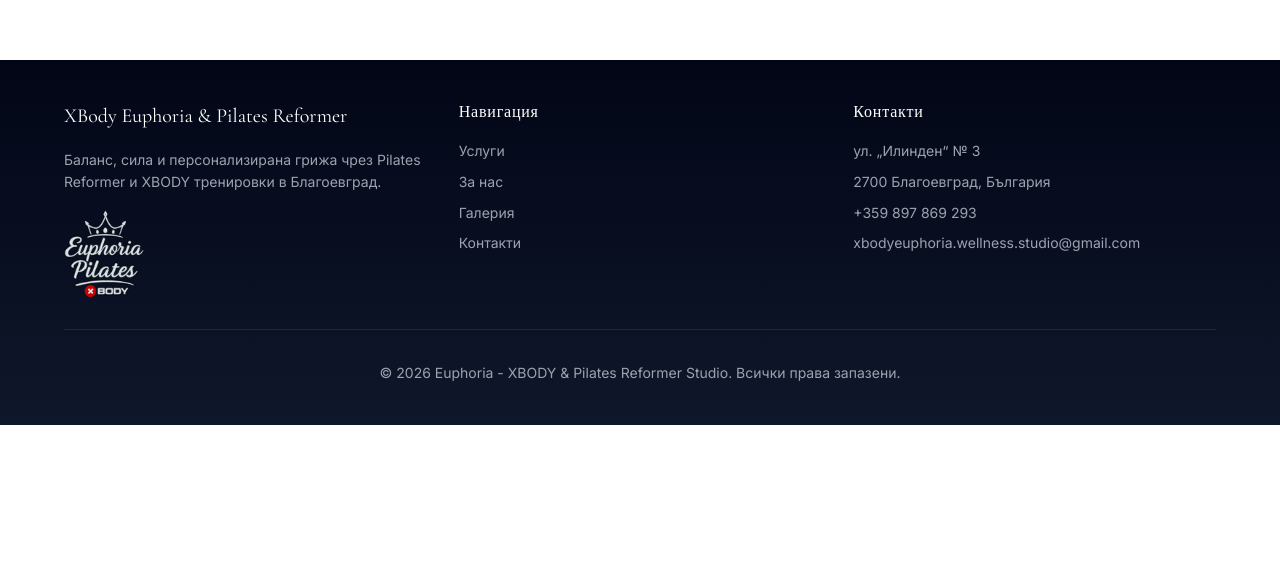
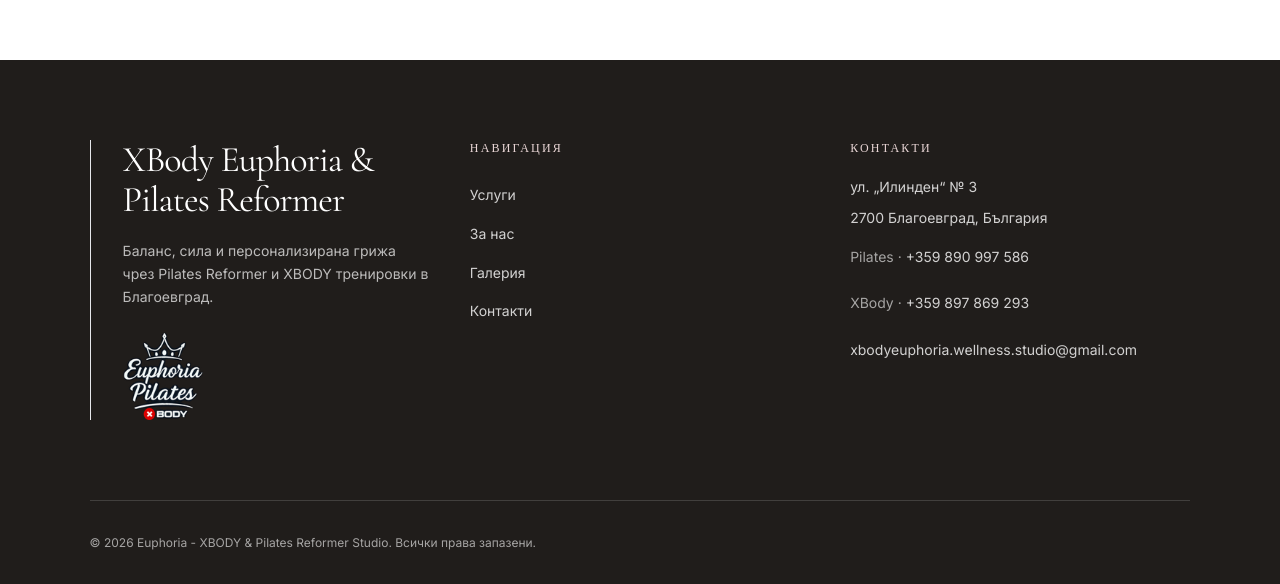
Before and after one commit to denichinv/euphoria-wellness-studio-bg, a React (Vite) app: page / in a window 1280 px wide. Shown: the part 6649-7233 px from the top of the page. Before the commit the page ends 7074 px from the top, so only its background shows below. Built offline with nearby package versions, Linux system fonts and the light colour scheme.

Commit message:
refactor: redesign footer layout and styling

```diff
--- a/src/components/layout/Footer.tsx
+++ b/src/components/layout/Footer.tsx
@@ -3,14 +3,14 @@
 export function Footer() {
   const { t } = useTranslation();
   return (
-    <footer className="bg-gradient-to-b from-slate-950 to-slate-900 text-white py-10 px-5">
-      <div className="mx-auto max-w-6xl">
-        <div className="grid grid-cols-1 gap-8 mb-8 md:grid-cols-3">
+    <footer className="bg-[#201d1b] text-white">
+      <div className="mx-auto max-w-7xl px-6 pt-16 sm:px-10 sm:pt-20 lg:px-[7vw]">
+        <div className="grid grid-cols-1 gap-12 pb-14 lg:grid-cols-3 lg:gap-10 lg:pb-20">
           {/* Brand Section  */}
-          <div>
-            <h3 className="text-xl mb-4 leading-relaxed">{t.footer.heading}</h3>
+          <div className="min-w-0 border-l border-accent-blush/40 pl-5 sm:pl-8">
+            <p className="font-serif text-3xl sm:text-4xl leading-tight tracking-tight">{t.footer.heading}</p>
 
-            <p className="mt-4 text-sm leading-relaxed text-gray-400">
+            <p className="mt-5 max-w-sm text-sm leading-relaxed text-white/70">
               {t.footer.description}
             </p>
 
@@ -19,18 +19,19 @@
               alt={t.footer.alt}
               width={80}
               height={80}
-              className=" mt-4 opacity-90 transition-opacity hover:opacity-100"
+              loading="lazy"
+              className="mt-6"
             />
           </div>
 
           {/*Navigation + Contact Wrapper*/}
-          <div className="grid grid-cols-2 gap-8 md:col-span-2 ">
+          <div className="grid min-w-0 grid-cols-1 gap-10 sm:grid-cols-2 lg:col-span-2 [&_a]:inline-block [&_a]:py-2 [&_a:focus-visible]:outline [&_a:focus-visible]:outline-2 [&_a:focus-visible]:outline-accent-blush">
             {/* Navigation Section */}
-            <nav>
-              <h4 className="mb-4 tracking-wider">
+            <nav aria-label={t.footer.navigation.title}>
+              <h2 className="mb-5 text-xs font-medium uppercase tracking-[0.18em] text-accent-blush">
                 {t.footer.navigation.title}
-              </h4>
-              <ul className="space-y-2 text-sm leading-relaxed text-gray-400">
+              </h2>
+              <ul className="text-sm leading-relaxed text-white/80">
                 <li>
                   <a
                     href="#services"
@@ -67,26 +68,25 @@
             </nav>
 
             {/* Contact Section */}
-            <address className="not-italic">
-              <h4 className="mb-4 tracking-wider">{t.footer.contact.title}</h4>
+            <address className="min-w-0 not-italic">
+              <h2 className="mb-5 text-xs font-medium uppercase tracking-[0.18em] text-accent-blush">{t.footer.contact.title}</h2>
 
-              <ul className="space-y-2 text-sm leading-relaxed text-gray-400">
+              <ul className="space-y-2 text-sm leading-relaxed text-white/80">
                 <li>{t.footer.contact.address[0]}</li>
                 <li>{t.footer.contact.address[1]}</li>
-                <li>
-                  <a
-                    href="tel:+359897869293"
-                    aria-label={t.footer.contact.phoneAria}
-                    className="transition-colors hover:text-accent-blush focus-visible:outline-none focus-visible:ring-2 focus-visible:ring-accent-blush/40"
-                  >
-                    {t.footer.contact.phone}
-                  </a>
-                </li>
+                {t.contact.phone.items.map((phone) => (
+                  <li key={phone.href}>
+                    <span className="text-white/60">{phone.label} · </span>
+                    <a href={phone.href} aria-label={phone.aria} className="transition-colors hover:text-accent-blush">
+                      {phone.number}
+                    </a>
+                  </li>
+                ))}
                 <li>
                   <a
                     href="mailto:xbodyeuphoria.wellness.studio@gmail.com"
                     aria-label={t.footer.contact.emailAria}
-                    className="break-all transition-colors hover:text-accent-blush focus-visible:outline-none focus-visible:ring-2 focus-visible:ring-accent-blush/40"
+                    className="max-w-full [overflow-wrap:anywhere] transition-colors hover:text-accent-blush"
                   >
                     {t.footer.contact.email}
                   </a>
@@ -97,8 +97,8 @@
         </div>
 
         {/* Footer Bottom Bar */}
-        <div className="border-t border-gray-800 pt-8 text-center">
-          <p className="text-sm leading-relaxed text-gray-400">
+        <div className="border-t border-white/15 py-6 sm:py-8">
+          <p className="text-xs leading-relaxed text-white/60">
             © {new Date().getFullYear()} {t.footer.rights}
           </p>
         </div>
```
